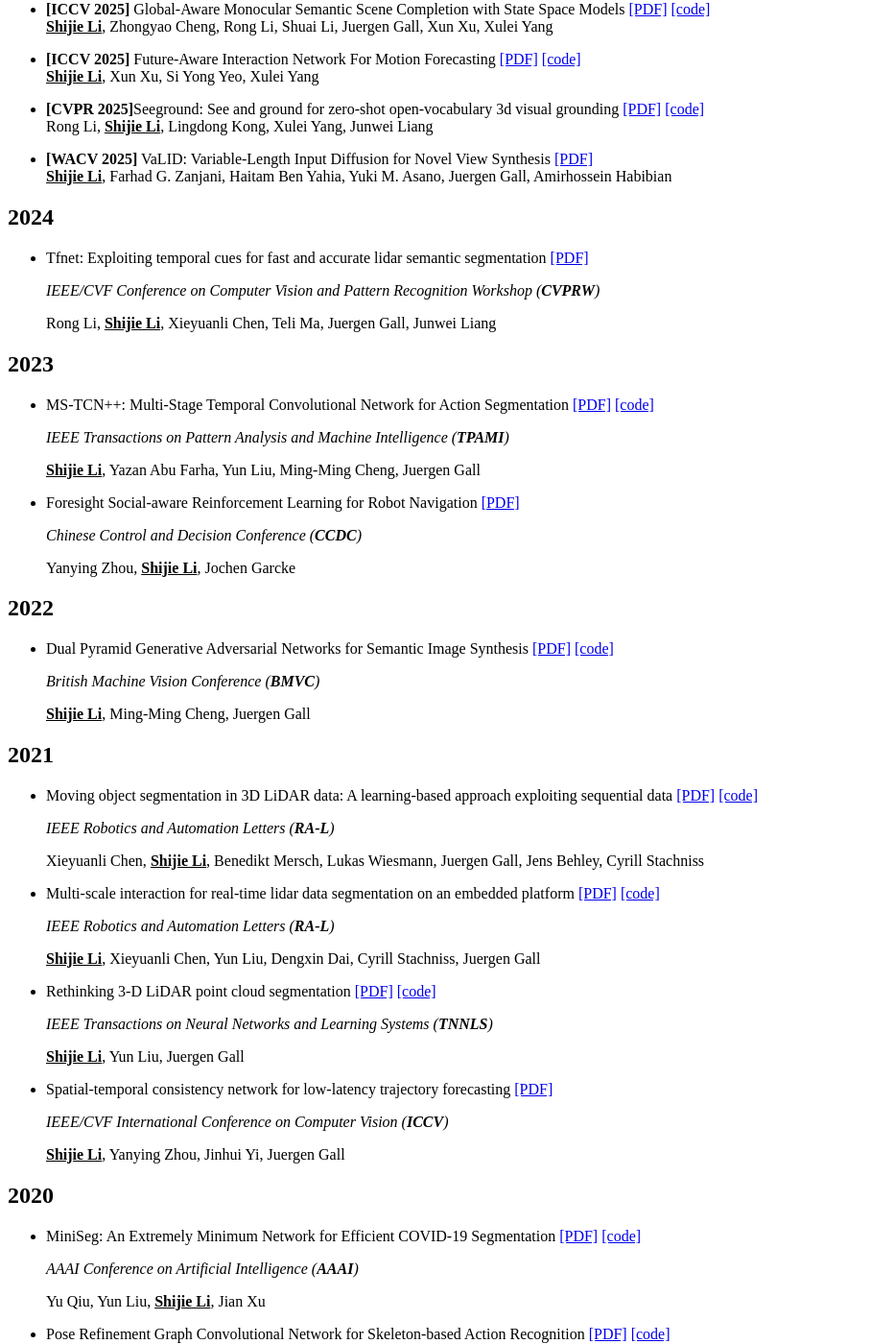
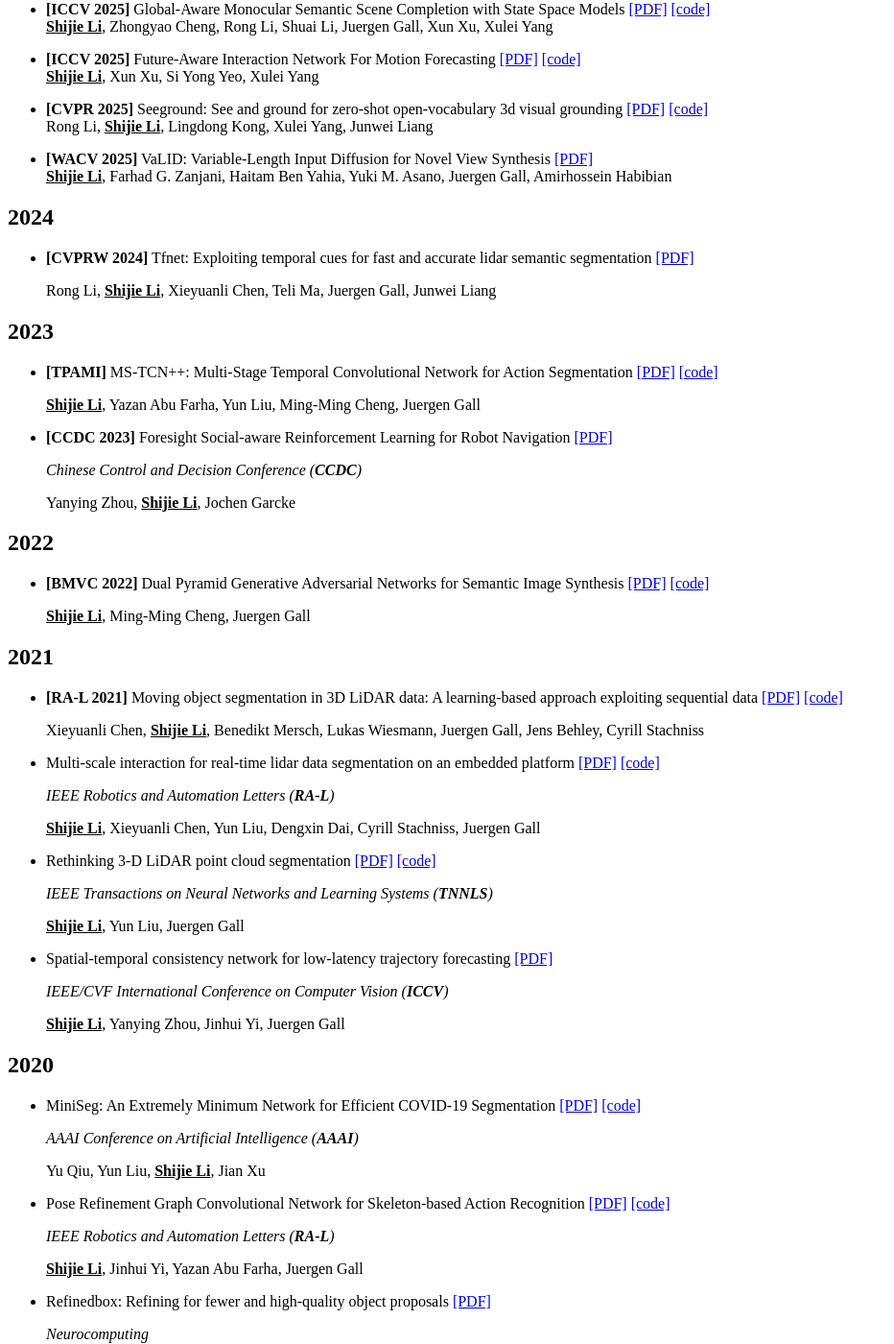
Before and after one commit to sj-li/sj-li.github.io, a Jekyll site: the page built from _pages/includes/pub.md, in a window 1280 px wide and 1400 px high, scrolled down 915 px. Shown: the whole window at 96% size, without its empty margins (0-932 px from the left). Built offline with Jekyll 4.4.1, drawn with Linux system fonts in a browser that asks for light colours; our own code applies the rules of GitHub Pages for plain Markdown files.

Commit message:
update basic info

```diff
--- a/_pages/includes/pub.md
+++ b/_pages/includes/pub.md
@@ -13,7 +13,7 @@
 - **[ICCV 2025]** Future-Aware Interaction Network For Motion Forecasting [[PDF]](https://arxiv.org/pdf/2503.06565) [[code]](https://github.com/sj-li/FINet)
   **<u>Shijie Li</u>**, Xun Xu, Si Yong Yeo, Xulei Yang
 
-- **[CVPR 2025]**Seeground: See and ground for zero-shot open-vocabulary 3d visual grounding [[PDF]](https://arxiv.org/pdf/2412.04383)  [[code]](https://github.com/iris0329/SeeGround)
+- **[CVPR 2025]** Seeground: See and ground for zero-shot open-vocabulary 3d visual grounding [[PDF]](https://arxiv.org/pdf/2412.04383)  [[code]](https://github.com/iris0329/SeeGround)
   Rong Li, **<u>Shijie Li</u>**, Lingdong Kong, Xulei Yang, Junwei Liang
 
 - **[WACV 2025]** VaLID: Variable-Length Input Diffusion for Novel View Synthesis [[PDF]](https://arxiv.org/pdf/2312.08892)
@@ -22,38 +22,30 @@
 ## 2024
 
 
-- Tfnet: Exploiting temporal cues for fast and accurate lidar semantic segmentation [[PDF]](https://arxiv.org/pdf/2309.07849)
-
-   *IEEE/CVF Conference on Computer Vision and Pattern Recognition Workshop (**CVPRW**)*
+- **[CVPRW 2024]** Tfnet: Exploiting temporal cues for fast and accurate lidar semantic segmentation [[PDF]](https://arxiv.org/pdf/2309.07849)
 
   Rong Li, **<u>Shijie Li</u>**, Xieyuanli Chen, Teli Ma, Juergen Gall, Junwei Liang
 
 ## 2023
 
 
-- MS-TCN++: Multi-Stage Temporal Convolutional Network for Action Segmentation [[PDF]](https://arxiv.org/pdf/2006.09220) [[code]](https://github.com/sj-li/MS-TCN2)
-
-   *IEEE Transactions on Pattern Analysis and Machine Intelligence (**TPAMI**)*
+- **[TPAMI]** MS-TCN++: Multi-Stage Temporal Convolutional Network for Action Segmentation [[PDF]](https://arxiv.org/pdf/2006.09220) [[code]](https://github.com/sj-li/MS-TCN2)
 
   **<u>Shijie Li</u>**, Yazan Abu Farha, Yun Liu, Ming-Ming Cheng, Juergen Gall
 
-- Foresight Social-aware Reinforcement Learning for Robot Navigation [[PDF]](https://arxiv.org/pdf/2105.13409)
+- **[CCDC 2023]** Foresight Social-aware Reinforcement Learning for Robot Navigation [[PDF]](https://arxiv.org/pdf/2105.13409)
 
    *Chinese Control and Decision Conference (**CCDC**)*
 
   Yanying Zhou, **<u>Shijie Li</u>**, Jochen Garcke
 
 ## 2022
-- Dual Pyramid Generative Adversarial Networks for Semantic Image Synthesis [[PDF]](https://arxiv.org/pdf/2210.04085) [[code]](https://github.com/sj-li/DP_GAN)
-
-   *British Machine Vision Conference (**BMVC**)*
+- **[BMVC 2022]** Dual Pyramid Generative Adversarial Networks for Semantic Image Synthesis [[PDF]](https://arxiv.org/pdf/2210.04085) [[code]](https://github.com/sj-li/DP_GAN)
 
   **<u>Shijie Li</u>**, Ming-Ming Cheng, Juergen Gall
 
 ## 2021
-- Moving object segmentation in 3D LiDAR data: A learning-based approach exploiting sequential data [[PDF]](https://arxiv.org/pdf/2105.08971)  [[code]](https://github.com/PRBonn/LiDAR-MOS)
-
-   *IEEE Robotics and Automation Letters (**RA-L**)*
+- **[RA-L 2021]** Moving object segmentation in 3D LiDAR data: A learning-based approach exploiting sequential data [[PDF]](https://arxiv.org/pdf/2105.08971)  [[code]](https://github.com/PRBonn/LiDAR-MOS)
 
   Xieyuanli Chen, **<u>Shijie Li</u>**, Benedikt Mersch, Lukas Wiesmann, Juergen Gall, Jens Behley, Cyrill Stachniss
 
```
